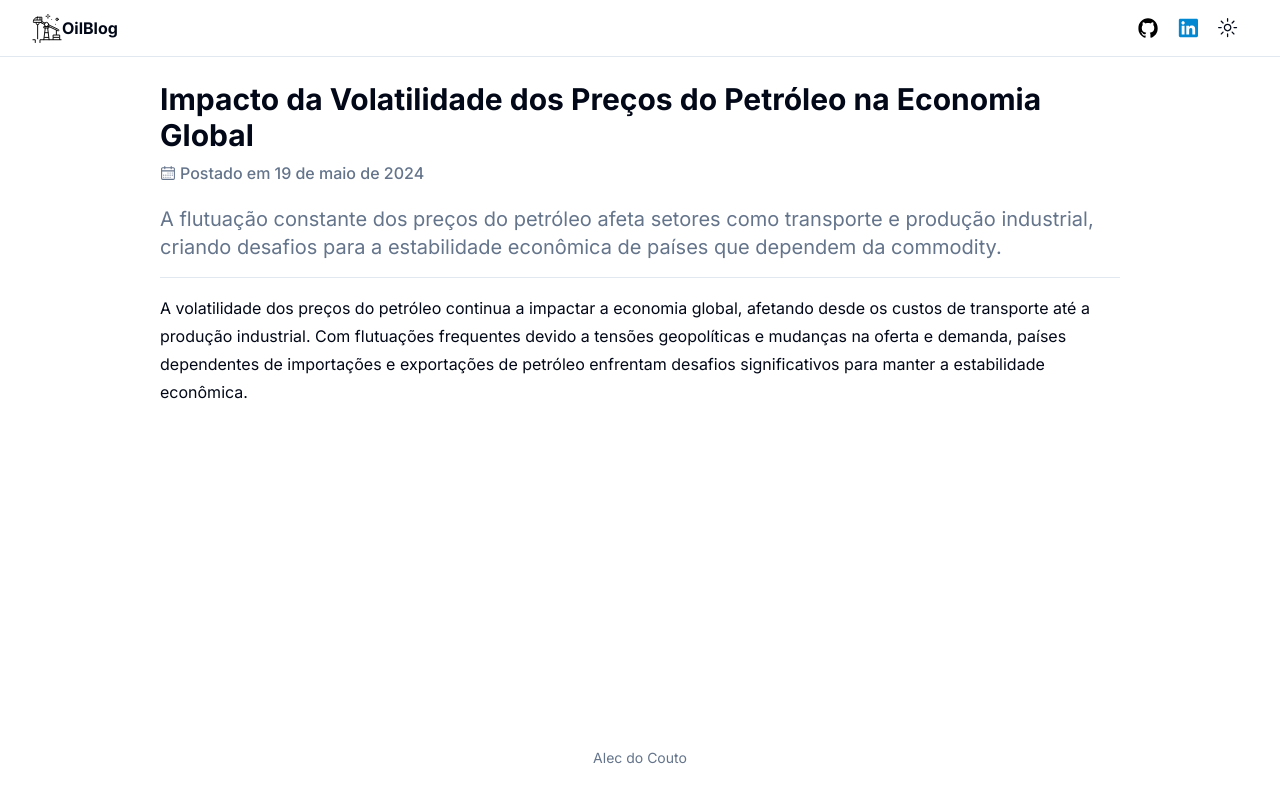
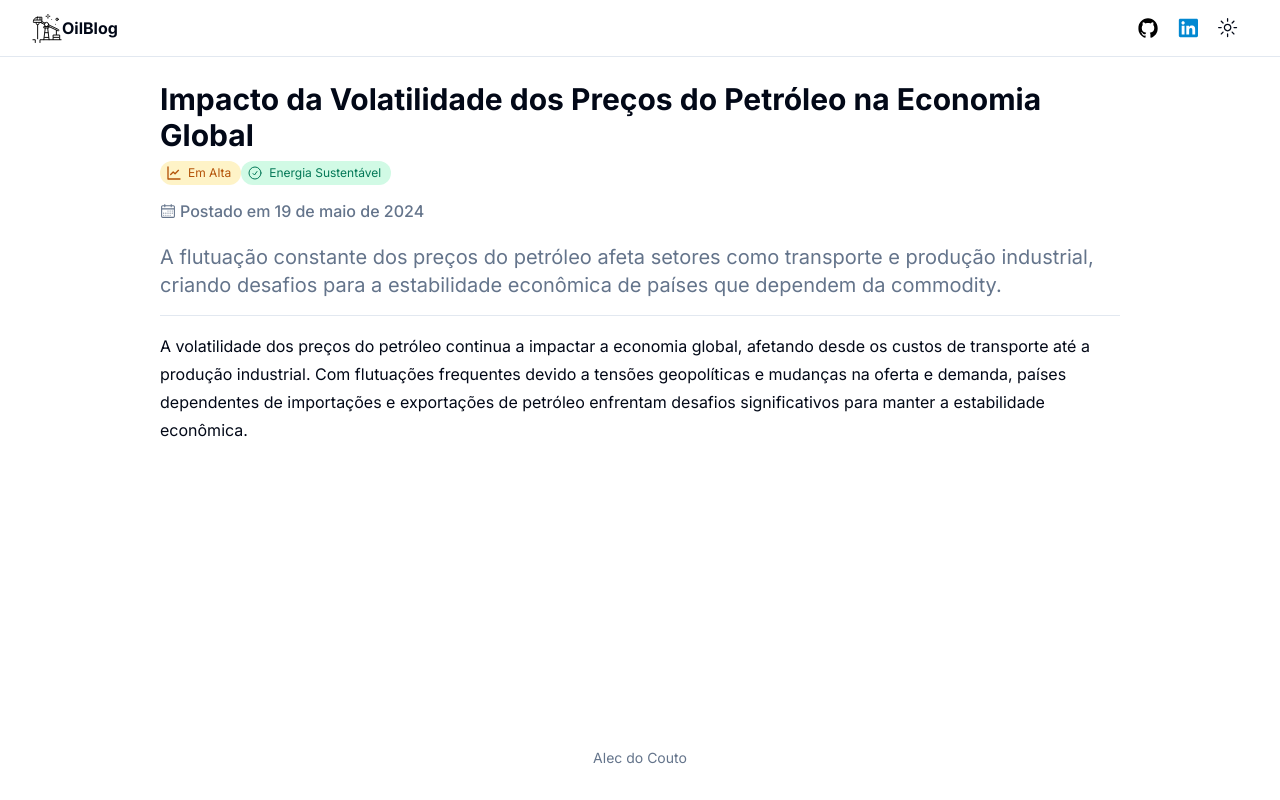
Before and after one commit to Knoka1/blog, a Next.js app: page /post/1 in a window 1280 px wide. Built offline with nearby package versions, Linux system fonts and the light colour scheme.

Commit message:
feature: Isolates Tag into its own component and adds it to the post/[id] page

```diff
--- a/app/post/[id]/page.tsx
+++ b/app/post/[id]/page.tsx
@@ -1,3 +1,4 @@
+import Tag from "@/components/Tag";
 import { formatDate } from "@/lib/utils";
 import { CalendarIcon } from "@radix-ui/react-icons";
 import { notFound } from "next/navigation";
@@ -25,7 +26,9 @@ const PostPage = async ({ params }: PostProps) => {
   return (
     <article className="container py-6 prose dark:prose-invert max-w-5xl mx-auto">
       <h1 className="mb-2 text-3xl font-bold">{post.title}</h1>
-      <div className="flex justify-between items-center mb-5 text-muted-foreground">
+      <Tag type="alta" />
+      <Tag type="verde" />
+      <div className="flex justify-between items-center mb-5 mt-3 text-muted-foreground">
         <dl>
           <dt className="sr-only">Publicado Em</dt>
           <dd className="text-sm sm:text-base font-medium flex items-center gap-1">
--- a/components/Footer.tsx
+++ b/components/Footer.tsx
@@ -6,7 +6,7 @@ const Footer = () => {
     <footer>
       <div className="mb-6 mt-14 flex flex-col items-center">
         <div className="mb-3 flex space-x-4">
-          <a target="_blank" rel="noreferrer" href="mailto:hello@example.com">
+          {/* <a target="_blank" rel="noreferrer" href="mailto:hello@example.com">
             <span className="sr-only">Mail</span>
           </a>
           <a target="_blank" rel="noreferrer" href={generalSite.links.linkedin}>
@@ -14,7 +14,7 @@ const Footer = () => {
           </a>
           <a target="_blank" rel="noreferrer" href={generalSite.links.github}>
             <span className="sr-only">GitHub</span>
-          </a>
+          </a> */}
         </div>
         <div className="mb-2 flex space-x-2 text-sm text-muted-foreground">
           <a href={generalSite.links.personalSite} target="_blank">
--- a/components/PostCard.tsx
+++ b/components/PostCard.tsx
@@ -3,6 +3,7 @@ import Link from "next/link";
 import React from "react";
 import { buttonVariants } from "./ui/button";
 import { CalendarIcon } from "@radix-ui/react-icons";
+import Tag from "./Tag";
 
 const PostCard = ({ id, title, description, date }: Post) => {
   return (
@@ -15,45 +16,10 @@ const PostCard = ({ id, title, description, date }: Post) => {
       <div className="max-w-none text-muted-foreground">{description}</div>
       <div className="inline-flex">
         <div className="mt-4 flex flex-wrap gap-1">
-          <span className="inline-flex whitespace-nowrap rounded-full bg-emerald-100 px-2.5 py-1 text-xs text-emerald-700">
-            <svg
-              xmlns="http://www.w3.org/2000/svg"
-              fill="none"
-              viewBox="0 0 24 24"
-              strokeWidth="1.5"
-              stroke="currentColor"
-              className="-ms-1 me-1.5 h-4 w-4"
-            >
-              <path
-                strokeLinecap="round"
-                strokeLinejoin="round"
-                d="M9 12.75L11.25 15 15 9.75M21 12a9 9 0 11-18 0 9 9 0 0118 0z"
-              />
-            </svg>
-            Energia Sustentável
-          </span>
-
-          <span className="inline-flex whitespace-nowrap rounded-full bg-amber-100 px-2.5 py-1 text-xs text-amber-700">
-            <svg
-              xmlns="http://www.w3.org/2000/svg"
-              width="14"
-              height="14"
-              viewBox="0 0 24 24"
-              fill="none"
-              stroke="currentColor"
-              strokeWidth="2"
-              strokeLinecap="round"
-              strokeLinejoin="round"
-              className="-ms-1 me-1.5 h-4 w-4"
-            >
-              <path d="M3 3v18h18" />
-              <path d="M18.7 8l-5.1 5.2-2.8-2.7L7 14.3" />
-            </svg>
-            Em Alta
-          </span>
+          <Tag type="alta" />
+          <Tag type="verde" />
         </div>
       </div>
-
       <div className="flex justify-between items-center">
         <dl>
           <dt className="sr-only">Publicado Em</dt>
--- /dev/null
+++ b/components/Tag.tsx
@@ -0,0 +1,50 @@
+import React from "react";
+export interface TagProps {
+  type: "alta" | "verde";
+}
+const Tag = ({ type = "alta" }: TagProps) => {
+  return (
+    <>
+      {type === "alta" ? (
+        <span className="inline-flex whitespace-nowrap rounded-full bg-amber-100 px-2.5 py-1 text-xs text-amber-700">
+          <svg
+            xmlns="http://www.w3.org/2000/svg"
+            width="14"
+            height="14"
+            viewBox="0 0 24 24"
+            fill="none"
+            stroke="currentColor"
+            strokeWidth="2"
+            strokeLinecap="round"
+            strokeLinejoin="round"
+            className="-ms-1 me-1.5 h-4 w-4"
+          >
+            <path d="M3 3v18h18" />
+            <path d="M18.7 8l-5.1 5.2-2.8-2.7L7 14.3" />
+          </svg>
+          Em Alta
+        </span>
+      ) : (
+        <span className="inline-flex whitespace-nowrap rounded-full bg-emerald-100 px-2.5 py-1 text-xs text-emerald-700">
+          <svg
+            xmlns="http://www.w3.org/2000/svg"
+            fill="none"
+            viewBox="0 0 24 24"
+            strokeWidth="1.5"
+            stroke="currentColor"
+            className="-ms-1 me-1.5 h-4 w-4"
+          >
+            <path
+              strokeLinecap="round"
+              strokeLinejoin="round"
+              d="M9 12.75L11.25 15 15 9.75M21 12a9 9 0 11-18 0 9 9 0 0118 0z"
+            />
+          </svg>
+          Energia Sustentável
+        </span>
+      )}
+    </>
+  );
+};
+
+export default Tag;
```
